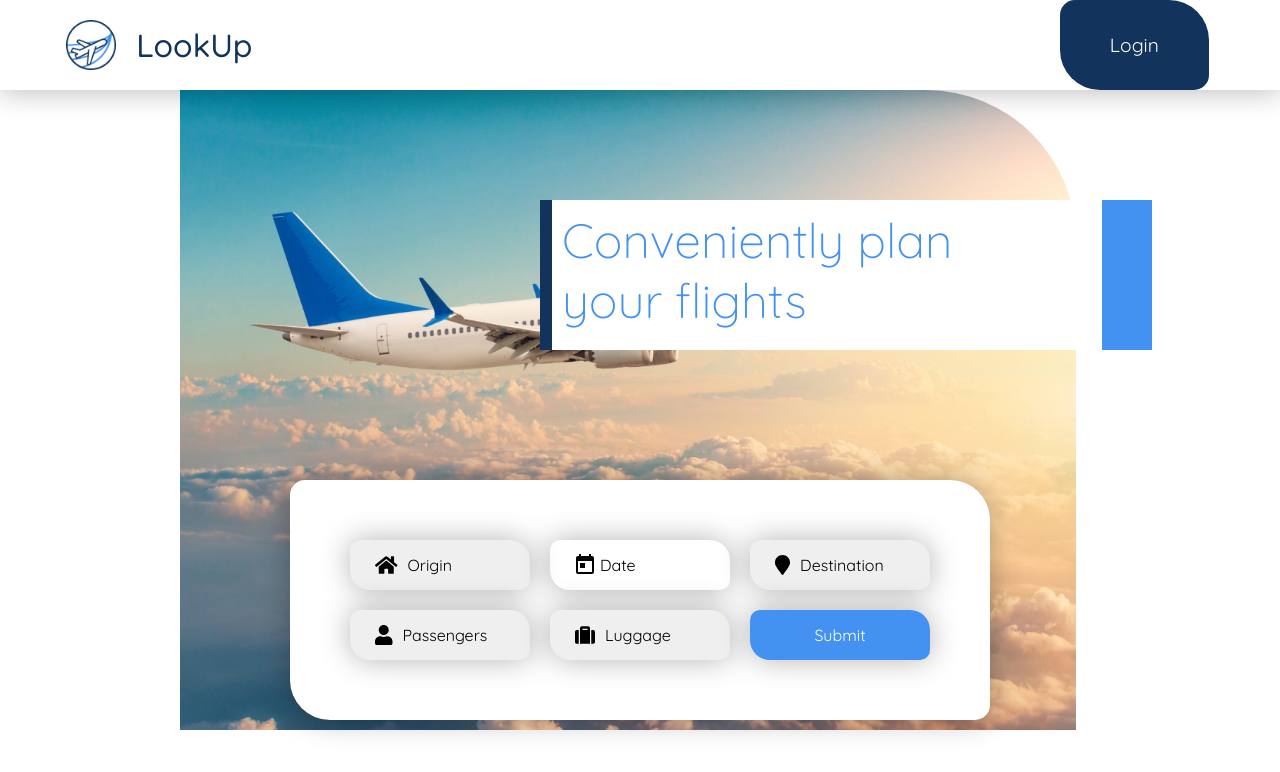
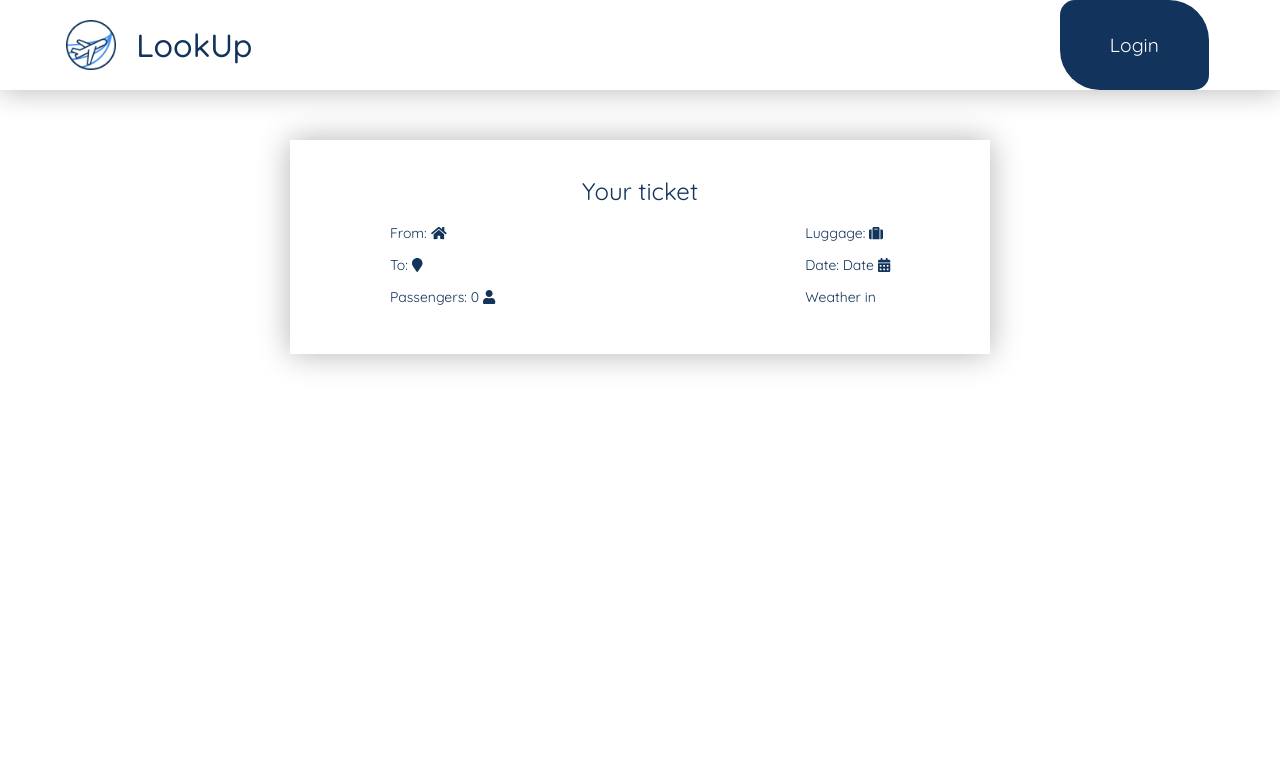
Before and after one commit to olcolcolc/LookUpNg, an Angular app: page / in a window 1280 px wide. Shown: the top 772 px of the page. Built offline with nearby package versions, Linux system fonts and the light colour scheme.

Commit message:
made ticket

```diff
--- a/src/app/components/main/main.component.ts
+++ b/src/app/components/main/main.component.ts
@@ -7,10 +7,10 @@ import { Component, OnInit } from '@angular/core';
 })
 export class MainComponent implements OnInit {
 
-  showSummary: boolean = false;
+  showSummary: boolean = true;
 
   onSubmit() {
-    this.showSummary = true;
+    this.showSummary = false;
   }
 
   constructor() { }
--- a/src/app/components/select/select.component.ts
+++ b/src/app/components/select/select.component.ts
@@ -9,7 +9,6 @@ import {
 } from '@fortawesome/free-solid-svg-icons';
 import { DestinationService } from '../../services/destination.service';
 import { Destination } from 'src/app/interfaces/destination';
-import { FormsModule } from '@angular/forms';
 import { SummaryService } from 'src/app/services/summary.service';
 
 @Component({
--- a/src/app/components/summary/summary.component.html
+++ b/src/app/components/summary/summary.component.html
@@ -1,9 +1,27 @@
 <div class="summary">
+  <h1>Your ticket</h1>
   <div class="summary__ticket">
-    <p>{{selectedOrigin}}</p>
-    <p>{{selectedDestination}}</p>
-    <p>{{selectedLuggageOption}}</p>
-    <p>{{selectedPassengerCount}}</p>
-    <p>{{formatSelectedDate()}}</p>
+    <div class="summary__ticket__left">
+      <p>From: {{ selectedOrigin }} <fa-icon [icon]="originIcon"></fa-icon></p>
+      <p>
+        To: {{ selectedDestination }}
+        <fa-icon [icon]="destinationIcon"></fa-icon>
+      </p>
+      <p>
+        Passengers: {{ selectedPassengerCount }}
+        <fa-icon [icon]="passengersIcon"></fa-icon>
+      </p>
+    </div>
+    <div class="summary__ticket__right">
+      <p>
+        Luggage: {{ selectedLuggageOption }}
+        <fa-icon [icon]="luggageIcon"></fa-icon>
+      </p>
+
+      <p>
+        Date: {{ formatSelectedDate() }} <fa-icon [icon]="dateIcon"></fa-icon>
+      </p>
+      <p>Weather in {{ selectedDestination }}</p>
+    </div>
   </div>
 </div>
--- a/src/app/components/summary/summary.component.scss
+++ b/src/app/components/summary/summary.component.scss
@@ -1,12 +1,19 @@
-.summary__ticket{
+.summary{
   display: flex;
   flex-direction: column;
-  justify-content: center;
   align-items: center;
   box-shadow: 0 0 30px 0 rgba(0, 0, 0, 0.3);
   padding: 2.5em;
-  width: 100%;
+  width: 50em;
   color: #12345c;
   margin: 50px auto;
   text-align: center;
+  &__ticket{
+    display: flex;
+    flex-direction: row;
+    justify-content:space-between;
+    text-align: left;
+    width: 50em;
+    padding: 0 100px;
+  }
 }
--- a/src/app/components/summary/summary.component.ts
+++ b/src/app/components/summary/summary.component.ts
@@ -1,5 +1,14 @@
 import { Component, Input, OnInit } from '@angular/core';
 import { SummaryService } from 'src/app/services/summary.service';
+import {
+  faHome,
+  faCalendarAlt,
+  faMapMarker,
+  faUser,
+  faSuitcase,
+  faInfoCircle,
+} from '@fortawesome/free-solid-svg-icons';
+
 
 @Component({
   selector: 'app-summary',
@@ -12,6 +21,14 @@ export class SummaryComponent implements OnInit {
   selectedDate: Date | null = null;
   selectedPassengerCount: number = 0;
   selectedLuggageOption: string | null = null;
+
+    //Icons
+    originIcon = faHome;
+    dateIcon = faCalendarAlt;
+    destinationIcon = faMapMarker;
+    passengersIcon = faUser;
+    luggageIcon = faSuitcase;
+    infoIcon = faInfoCircle;
 
   constructor(private summaryService: SummaryService) {}
 
```
